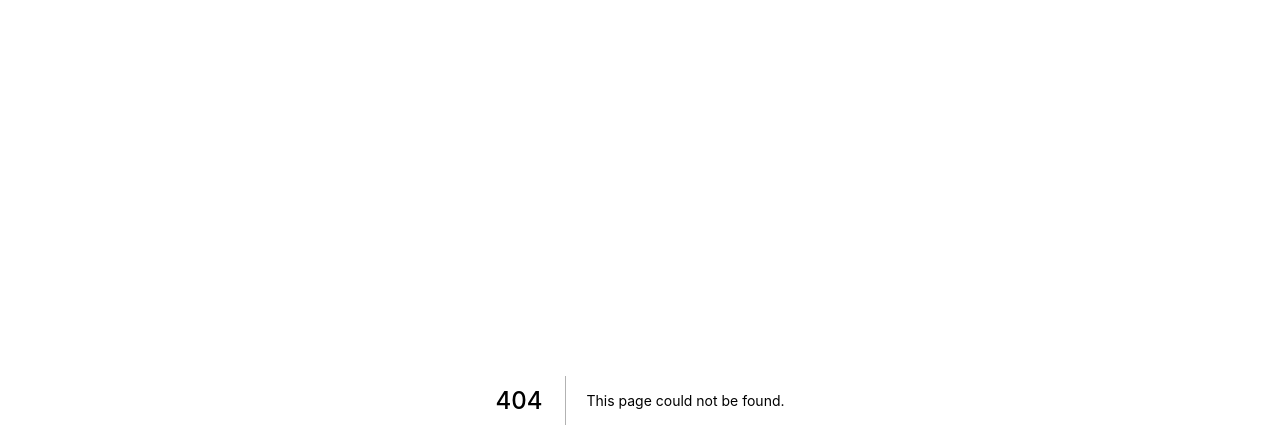
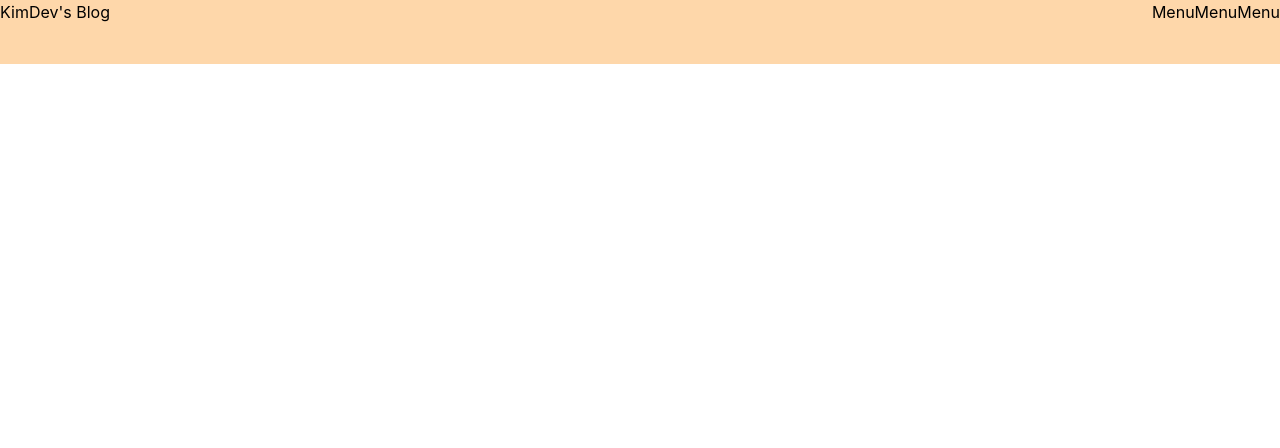
Before and after one commit to seongsoo96/blog, a Next.js app: page /components/navbar in a window 1280 px wide. Before the commit this address had no page. Shown: the top 448 px of the page. Built offline with nearby package versions, Linux system fonts and the light colour scheme.

Commit message:
feat: start my blog project

```diff
--- a/package.json
+++ b/package.json
@@ -16,8 +16,11 @@
   "devDependencies": {
     "@types/node": "17.0.21",
     "@types/react": "17.0.39",
+    "autoprefixer": "^10.4.2",
     "eslint": "8.10.0",
     "eslint-config-next": "12.1.0",
+    "postcss": "^8.4.7",
+    "tailwindcss": "^3.0.23",
     "typescript": "4.6.2"
   }
 }
--- a/pages/_app.tsx
+++ b/pages/_app.tsx
@@ -1,8 +1,13 @@
-import '../styles/globals.css'
-import type { AppProps } from 'next/app'
+import "../styles/globals.css";
+import type { AppProps } from "next/app";
+import Layout from "./components/layout";
 
 function MyApp({ Component, pageProps }: AppProps) {
-  return <Component {...pageProps} />
+	return (
+		<Layout>
+			<Component {...pageProps} />
+		</Layout>
+	);
 }
 
-export default MyApp
+export default MyApp;
--- /dev/null
+++ b/pages/components/footer.tsx
@@ -0,0 +1,3 @@
+export default function Footer() {
+	return <div>푸터입니다!!!</div>;
+}
--- /dev/null
+++ b/pages/components/layout.tsx
@@ -0,0 +1,12 @@
+import Navbar from "./navbar";
+import Footer from "./footer";
+
+export default function Layout({ children }) {
+	return (
+		<>
+			<Navbar />
+			<main>{children}</main>
+			<Footer />
+		</>
+	);
+}
--- /dev/null
+++ b/pages/components/navbar.tsx
@@ -0,0 +1,54 @@
+const navigation = [
+	{ name: "Dashboard", href: "#", current: true },
+	{ name: "Team", href: "#", current: false },
+	{ name: "Projects", href: "#", current: false },
+	{ name: "Calendar", href: "#", current: false },
+];
+
+const classNames = (...classes: string[]) => {
+	return classes.filter(Boolean).join(" ");
+};
+
+export default function Navbar() {
+	return (
+		<>
+			<header className="fixed top-0 left-0 h-16 right-0 bg-orange-200 flex justify-between">
+				<h1>KimDev's Blog</h1>
+				<nav>
+					<span>Menu</span>
+					<span>Menu</span>
+					<span>Menu</span>
+				</nav>
+			</header>
+		</>
+		// <>
+		// 	<div className="max-w-7xl mx-auto px-2 sm:px-6 lg:px-8">
+		// 		<div className="relative flex items-center justify-between h-16">
+		// 			<div className="flex-1 flex items-center justify-center sm:items-stretch sm:justify-start">
+		// 				<div className="hidden sm:block sm:ml-6">
+		// 					<div className="flex space-x-4">
+		// 						{navigation.map((item) => (
+		// 							<a
+		// 								key={item.name}
+		// 								href={item.href}
+		// 								className={classNames(
+		// 									item.current
+		// 										? "bg-gray-900 text-white"
+		// 										: "text-gray-900 hover:bg-gray-700 hover:text-white",
+		// 									"px-3 py-2 rounded-md text-sm font-medium"
+		// 								)}
+		// 								aria-current={
+		// 									item.current ? "page" : undefined
+		// 								}
+		// 							>
+		// 								{item.name}
+		// 							</a>
+		// 						))}
+		// 					</div>
+		// 				</div>
+		// 			</div>
+		// 		</div>
+		// 	</div>
+		// </>
+	);
+}
--- a/pages/index.tsx
+++ b/pages/index.tsx
@@ -1,72 +1,19 @@
-import type { NextPage } from 'next'
-import Head from 'next/head'
-import Image from 'next/image'
-import styles from '../styles/Home.module.css'
+import type { NextPage } from "next";
+import Head from "next/head";
+import styles from "../styles/Home.module.css";
 
 const Home: NextPage = () => {
-  return (
-    <div className={styles.container}>
-      <Head>
-        <title>Create Next App</title>
-        <meta name="description" content="Generated by create next app" />
-        <link rel="icon" href="/favicon.ico" />
-      </Head>
+	return (
+		<>
+			<Head>
+				<title>Blog</title>
+				<link rel="icon" href="/favicon.ico" />
+			</Head>
+			<div className="text-9xl">
+				가나다라마가나다라마가나다라마가나다라마가나다라마가나다라마가나다라마가나다라마가나다라마가나다라마가나다라마가나다라마가나다라마가나다라마가나다라마가나다라마가나다라마가나다라마가나다라마가나다라마가나다라마
+			</div>
+		</>
+	);
+};
 
-      <main className={styles.main}>
-        <h1 className={styles.title}>
-          Welcome to <a href="https://nextjs.org">Next.js!</a>
-        </h1>
-
-        <p className={styles.description}>
-          Get started by editing{' '}
-          <code className={styles.code}>pages/index.tsx</code>
-        </p>
-
-        <div className={styles.grid}>
-          <a href="https://nextjs.org/docs" className={styles.card}>
-            <h2>Documentation &rarr;</h2>
-            <p>Find in-depth information about Next.js features and API.</p>
-          </a>
-
-          <a href="https://nextjs.org/learn" className={styles.card}>
-            <h2>Learn &rarr;</h2>
-            <p>Learn about Next.js in an interactive course with quizzes!</p>
-          </a>
-
-          <a
-            href="https://github.com/vercel/next.js/tree/canary/examples"
-            className={styles.card}
-          >
-            <h2>Examples &rarr;</h2>
-            <p>Discover and deploy boilerplate example Next.js projects.</p>
-          </a>
-
-          <a
-            href="https://vercel.com/new?utm_source=create-next-app&utm_medium=default-template&utm_campaign=create-next-app"
-            className={styles.card}
-          >
-            <h2>Deploy &rarr;</h2>
-            <p>
-              Instantly deploy your Next.js site to a public URL with Vercel.
-            </p>
-          </a>
-        </div>
-      </main>
-
-      <footer className={styles.footer}>
-        <a
-          href="https://vercel.com?utm_source=create-next-app&utm_medium=default-template&utm_campaign=create-next-app"
-          target="_blank"
-          rel="noopener noreferrer"
-        >
-          Powered by{' '}
-          <span className={styles.logo}>
-            <Image src="/vercel.svg" alt="Vercel Logo" width={72} height={16} />
-          </span>
-        </a>
-      </footer>
-    </div>
-  )
-}
-
-export default Home
+export default Home;
--- /dev/null
+++ b/postcss.config.js
@@ -0,0 +1,6 @@
+module.exports = {
+  plugins: {
+    tailwindcss: {},
+    autoprefixer: {},
+  },
+}
--- a/styles/globals.css
+++ b/styles/globals.css
@@ -1,3 +1,7 @@
+@tailwind base;
+@tailwind components;
+@tailwind utilities;
+
 html,
 body {
 	padding: 0;
--- /dev/null
+++ b/tailwind.config.js
@@ -0,0 +1,14 @@
+module.exports = {
+	content: [
+		"./pages/**/*.{js,ts,jsx,tsx}",
+		"./components/**/*.{js,ts,jsx,tsx}",
+	],
+	theme: {
+		container: {
+			center: true,
+			padding: "",
+		},
+		extend: {},
+	},
+	plugins: [],
+};
```
Also changed, not shown: styles/Home.module.css (+10 -4 lines), 1 other file (tests, documents, lock files or other folders). Lines whose indentation alone changed are shown as unchanged.
